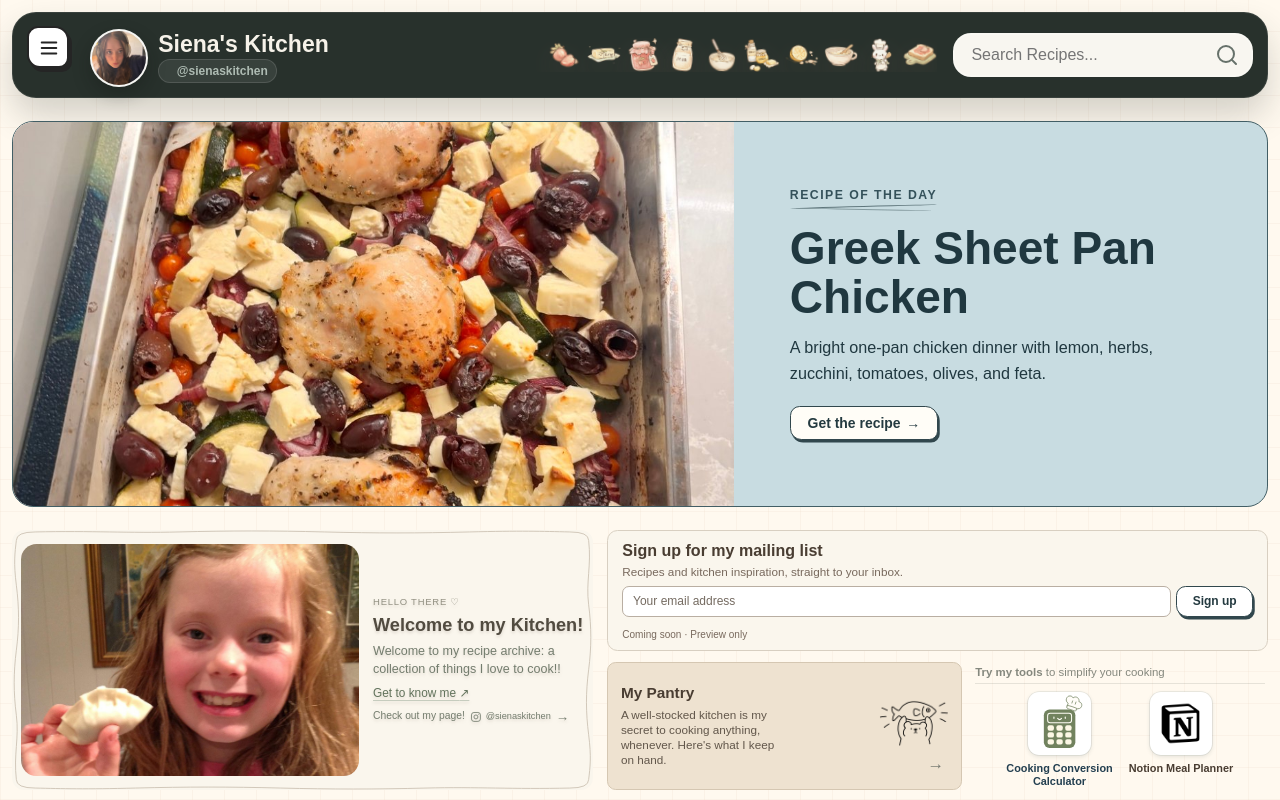
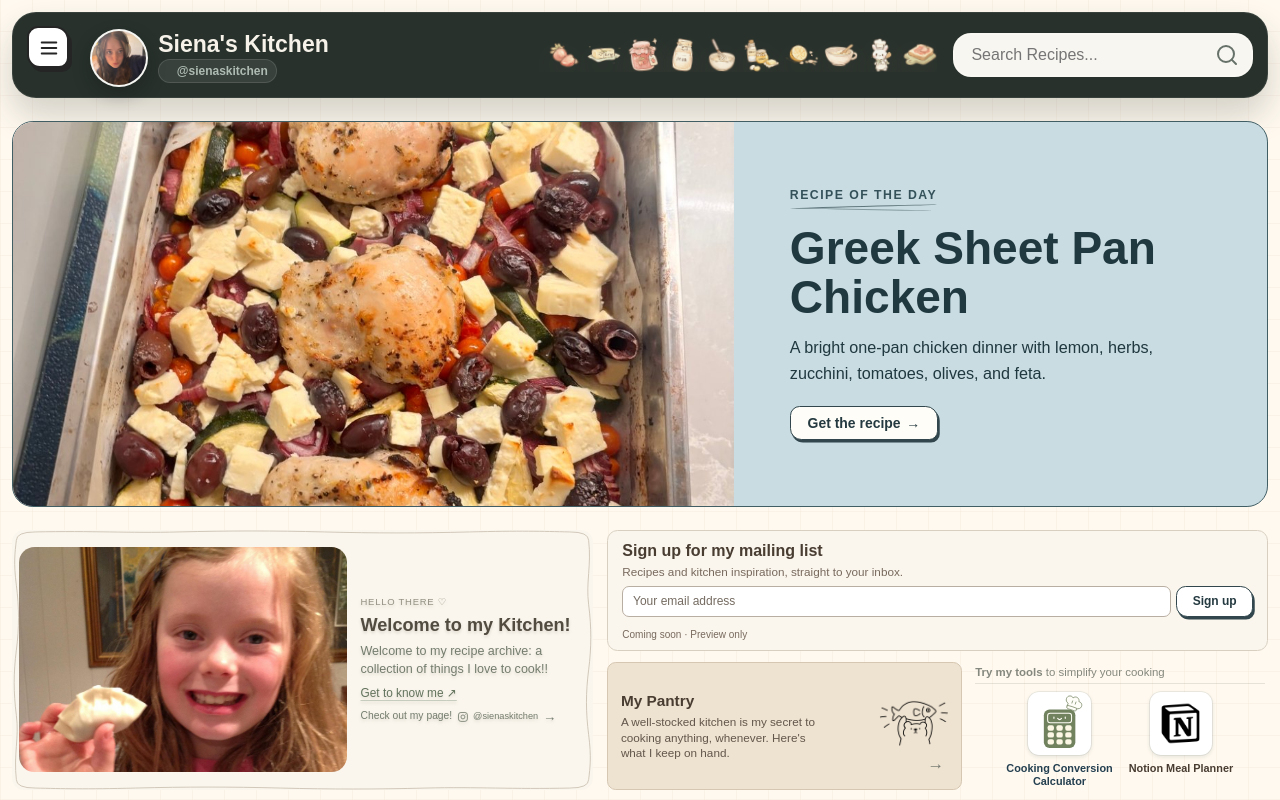
Before and after one commit to Siena04/sienaskitchen, a website: page index.html in a window 1280 px wide. Shown: the top 800 px of the page. Drawn offline with nearby package versions, Linux system fonts and the light colour scheme; some icons are missing.

Commit message:
Slightly shorten welcome and pantry cards

```diff
--- a/footer-style.css
+++ b/footer-style.css
@@ -1249,3 +1249,14 @@ body[data-page="home"] .home-welcome-card .home-shortcut--explore { flex-wrap: n
 body[data-page="home"] .hero-stack .home-welcome-card .home-shortcut--explore > span:first-child { font-size: 0.74rem; }
 body[data-page="home"] .home-welcome-card .home-shortcut--explore .home-instagram-handle { font-size: 0.66rem; }
 body[data-page="home"] .home-welcome-card .home-shortcut--explore .home-shortcut-arrow { font-size: 0.95rem; }
+
+/* Trim the two cards while keeping the portrait's proportions and row alignment. */
+body[data-page="home"] .home-fixed-layout .home-welcome-column.home-welcome-card {
+  grid-template-columns: minmax(0, 1.45fr) minmax(0, 1fr);
+  padding: 0.5rem;
+}
+body[data-page="home"] .home-right-column .home-utility-row .pantry-card {
+  min-height: 120px;
+  padding-block: 0.55rem;
+}
+body[data-page="home"] .home-right-column .pantry-card .tool-card-copy { max-width: 30ch; }
```
